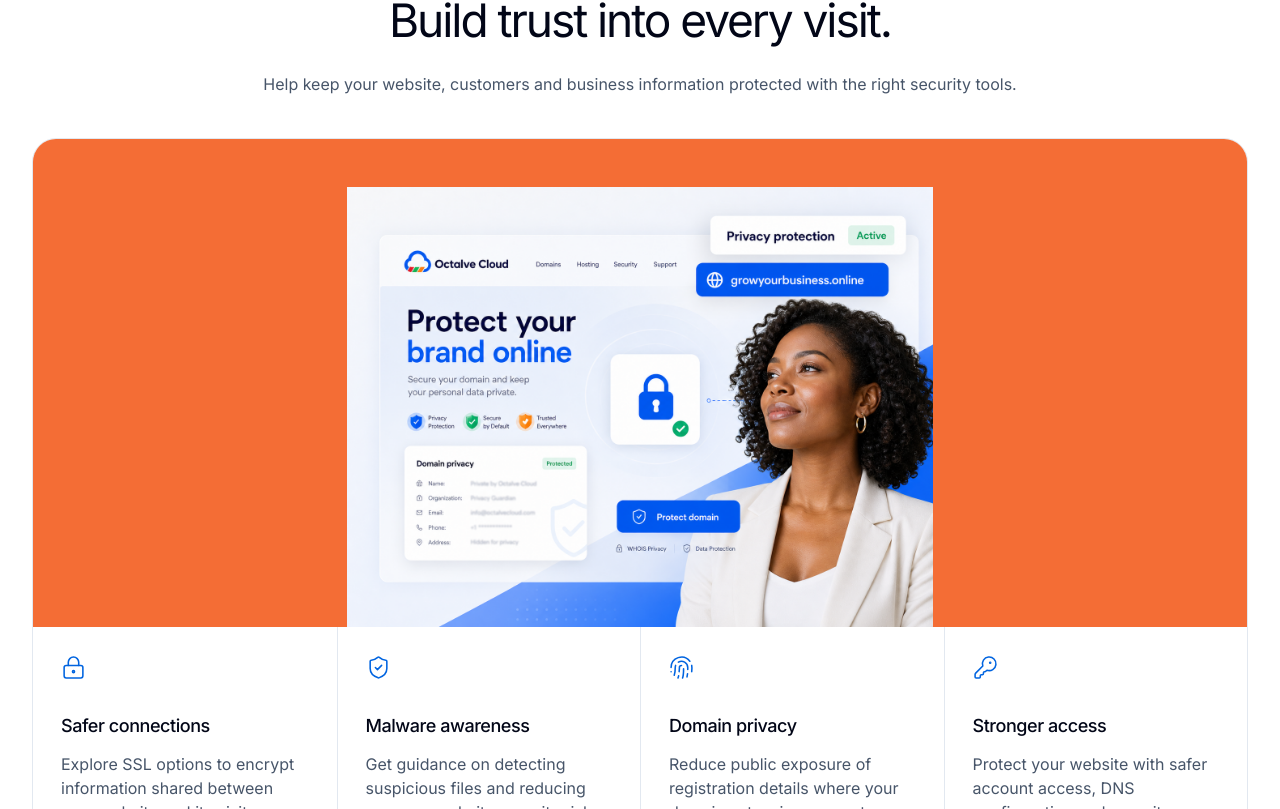
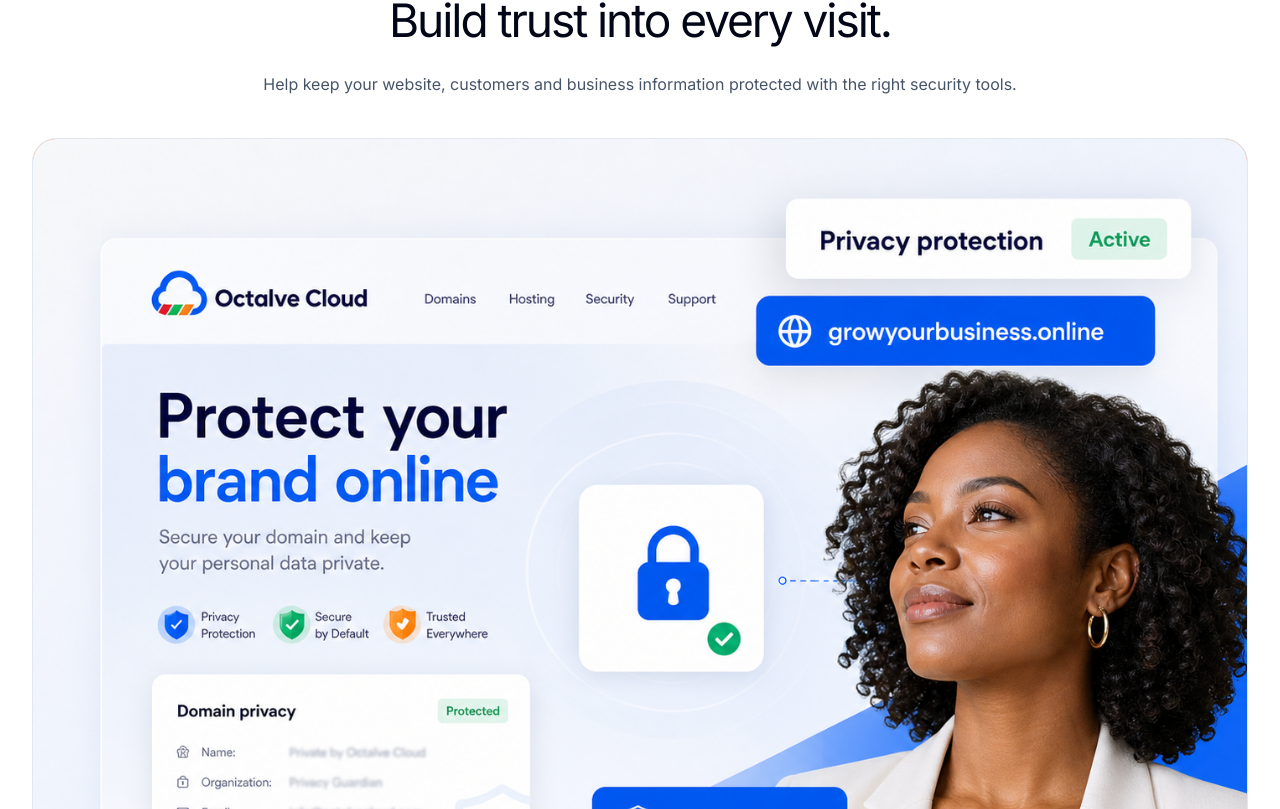
Before and after one commit to octalve-core/octalve-cloud, a Next.js app: page /hosting in a window 1280 px wide. Shown: the part 1971-2780 px from the top of the page. Built offline with nearby package versions, Linux system fonts and the light colour scheme; no server answers.

Commit message:
Fill SSL security image stage

```diff
--- a/src/features/cloud/hosting/components/ssl.tsx
+++ b/src/features/cloud/hosting/components/ssl.tsx
@@ -19,8 +19,8 @@ export function SSL(){
     <p className="mt-5 text-base leading-7 text-slate-600">Help keep your website, customers and business information protected with the right security tools.</p>
    </div>
    <div className="mt-10 overflow-hidden rounded-[24px] border border-slate-200">
-    <div className="flex items-center justify-center bg-[#F46D35] px-5 pt-8 sm:px-10 sm:pt-12">
-     <Image src={sslSecurityVisual} alt="Octalve Cloud SSL and website security illustration" sizes="(min-width: 1280px) 850px, 90vw" className="h-auto max-h-[440px] w-full max-w-[850px] object-contain object-bottom"/>
+    <div className="overflow-hidden bg-[#F46D35]">
+     <Image src={sslSecurityVisual} alt="Octalve Cloud SSL and website security illustration" sizes="(min-width: 1344px) 1280px, (min-width: 1024px) calc(100vw - 64px), (min-width: 640px) calc(100vw - 48px), calc(100vw - 32px)" className="block h-auto w-full object-cover"/>
     </div>
     <div className="grid grid-cols-1 sm:grid-cols-2 lg:grid-cols-4">
      {features.map(({icon:Icon,title,description,accent},i)=><article key={title} className={`relative flex min-w-0 flex-col p-6 pb-8 sm:p-7 sm:pb-8 ${i>0?"border-t border-slate-200":""} ${i%2===1?"sm:border-l sm:border-t-0":""} ${i===2?"sm:border-t":""} ${i>0?"lg:border-l lg:border-t-0":""}`}>
```
Also changed, not shown: 1 other file (tests, documents, lock files or other folders).
